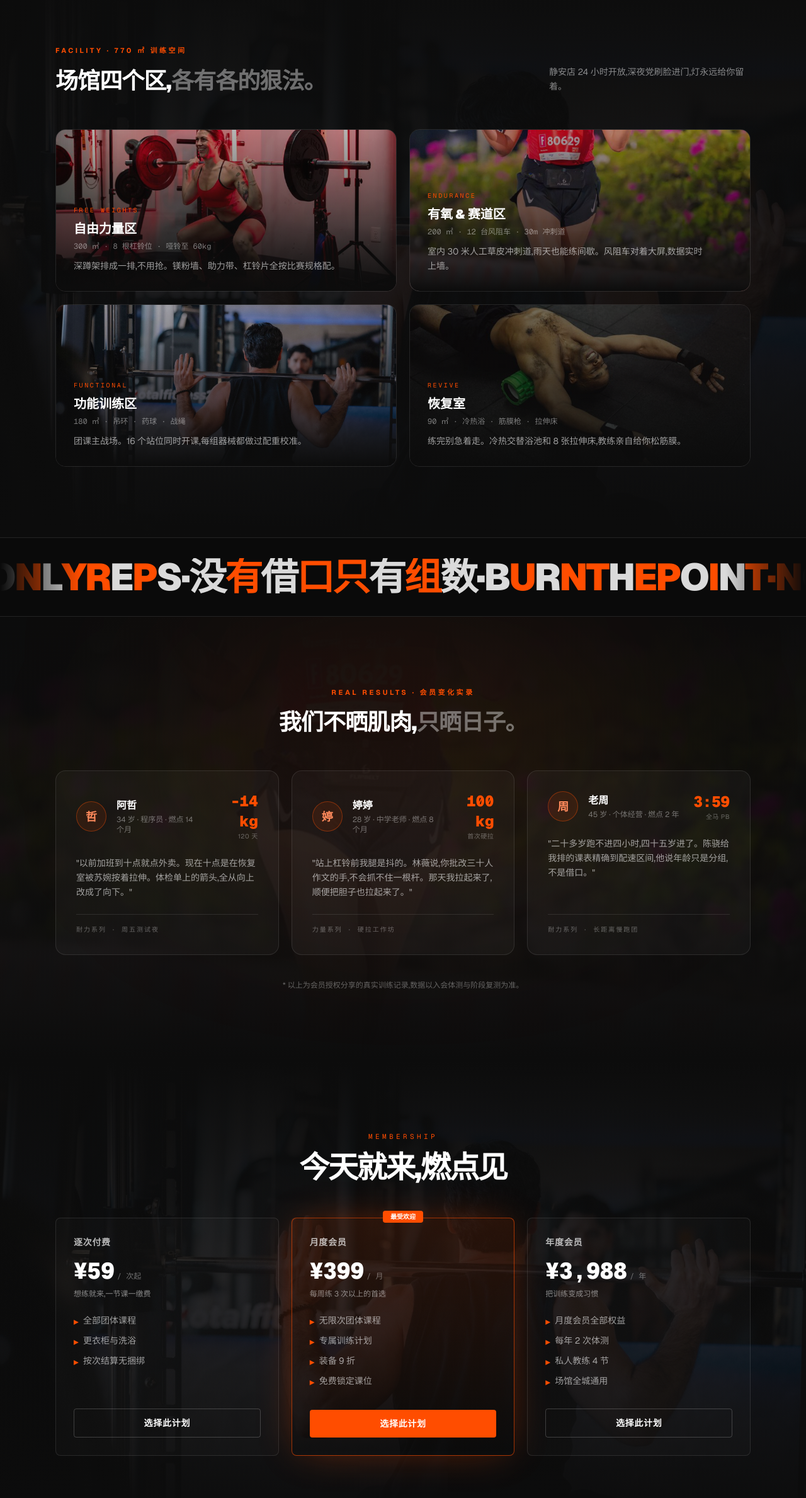
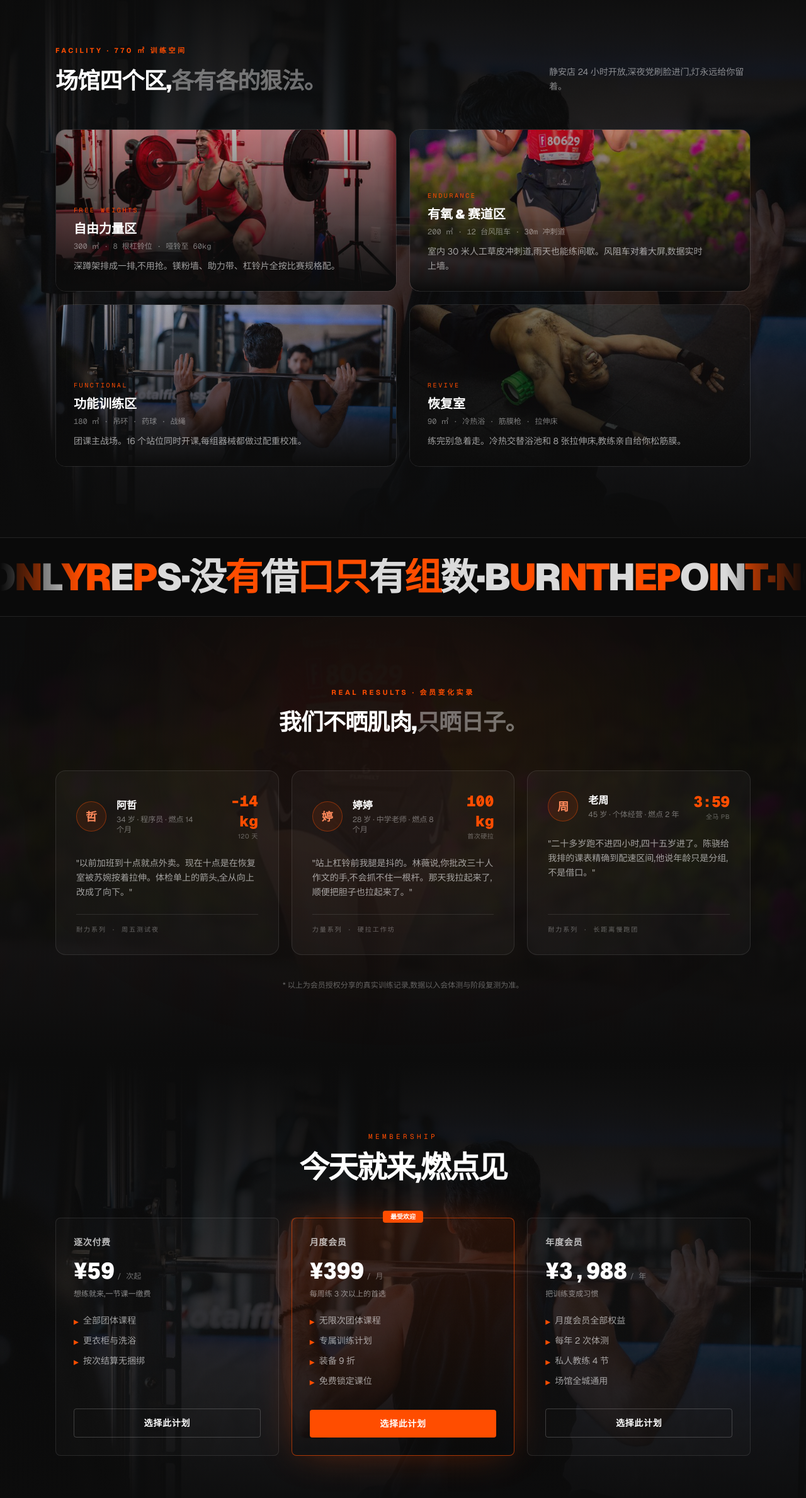
Before and after one commit to hdf-cmd/portfolio, a Next.js app: page /burn in a window 1280 px wide. Shown: the part 1606-3984 px from the top of the page at 63% size. Built offline with nearby package versions, Linux system fonts and the light colour scheme.

Commit message:
修复评测核出的五处站点问题：kids 页脚地理钉杭州（南山路+0571）并更正图片署名来源；burn facility/join 垫图提亮（净可见度 17.4→约 46/255）；cafe brew 参数值弃用价格金改辅文灰；globals.css 补 prefers-reduced-motion 降级

```diff
--- a/src/app/globals.css
+++ b/src/app/globals.css
@@ -84,3 +84,17 @@ body {
 .animate-marquee:hover {
   animation-play-state: paused;
 }
+
+/* 无障碍：用户偏好减少动态时，收敛 CSS 动画与过渡（JS 动画后续如需降级用 MotionConfig reducedMotion="user"） */
+@media (prefers-reduced-motion: reduce) {
+  html {
+    scroll-behavior: auto;
+  }
+  *,
+  *::before,
+  *::after {
+    animation-duration: 0.01ms;
+    animation-iteration-count: 1;
+    transition-duration: 0.01ms;
+  }
+}
--- a/src/components/burn/burn-facility.tsx
+++ b/src/components/burn/burn-facility.tsx
@@ -47,9 +47,9 @@ export function BurnFacility() {
         alt=""
         fill
         sizes="100vw"
-        className="object-cover opacity-22"
+        className="object-cover opacity-38"
       />
-      <div className="absolute inset-0 bg-gradient-to-b from-[#0C0C0C] via-[#0C0C0C]/58 to-[#0C0C0C]" />
+      <div className="absolute inset-0 bg-gradient-to-b from-[#0C0C0C] via-[#0C0C0C]/35 to-[#0C0C0C]" />
 
       <div className="relative mx-auto max-w-6xl px-6">
       <motion.div
--- a/src/components/burn/burn-join.tsx
+++ b/src/components/burn/burn-join.tsx
@@ -41,9 +41,9 @@ export function BurnJoin() {
         alt=""
         fill
         sizes="100vw"
-        className="object-cover opacity-30"
+        className="object-cover opacity-34"
       />
-      <div className="absolute inset-0 bg-gradient-to-b from-[#0C0C0C] via-[#0C0C0C]/60 to-[#0C0C0C]" />
+      <div className="absolute inset-0 bg-gradient-to-b from-[#0C0C0C] via-[#0C0C0C]/45 to-[#0C0C0C]" />
 
       <div className="relative mx-auto max-w-6xl px-6">
       <motion.div
--- a/src/components/cafe/cafe-brew.tsx
+++ b/src/components/cafe/cafe-brew.tsx
@@ -127,7 +127,7 @@ export function CafeBrew() {
               {m.params.map(([k, v]) => (
                 <div key={k} className="flex items-baseline justify-between text-sm">
                   <dt className="text-[#8A7358]">{k}</dt>
-                  <dd className="text-sm font-medium tabular-nums text-[#E8C69B]">
+                  <dd className="text-sm tabular-nums text-[#A38B6E]">
                     {v}
                   </dd>
                 </div>
--- a/src/components/kids/kids-signup.tsx
+++ b/src/components/kids/kids-signup.tsx
@@ -152,9 +152,9 @@ export function KidsFooter() {
               <span className="text-base font-black tracking-wide">小满美术教室</span>
             </div>
             <p className="mt-3 text-sm leading-relaxed text-white/60">
-              梧桐区槐安路 42 号院 · 二楼
+              西湖区南山路 42 号 · 二楼
               <br />
-              0551-6642-4200(周二至周日 9:00–19:00)
+              0571-8642-4200(周二至周日 9:00–19:00)
             </p>
           </div>
           <div>
@@ -176,7 +176,7 @@ export function KidsFooter() {
         </div>
         <div className="mt-12 flex flex-col items-start justify-between gap-2 border-t border-white/10 pt-6 text-[10px] text-white/40 sm:flex-row">
           <p>© 2026 小满美术教室 · 保留所有权利</p>
-          <p>客户项目 · 品牌官网设计 · 图片来自 Openverse / Wikimedia Commons(CC 授权)</p>
+          <p>客户项目 · 品牌官网设计 · 图片来自 Unsplash / Wikimedia Commons（CC 授权）</p>
         </div>
       </div>
     </footer>
```
